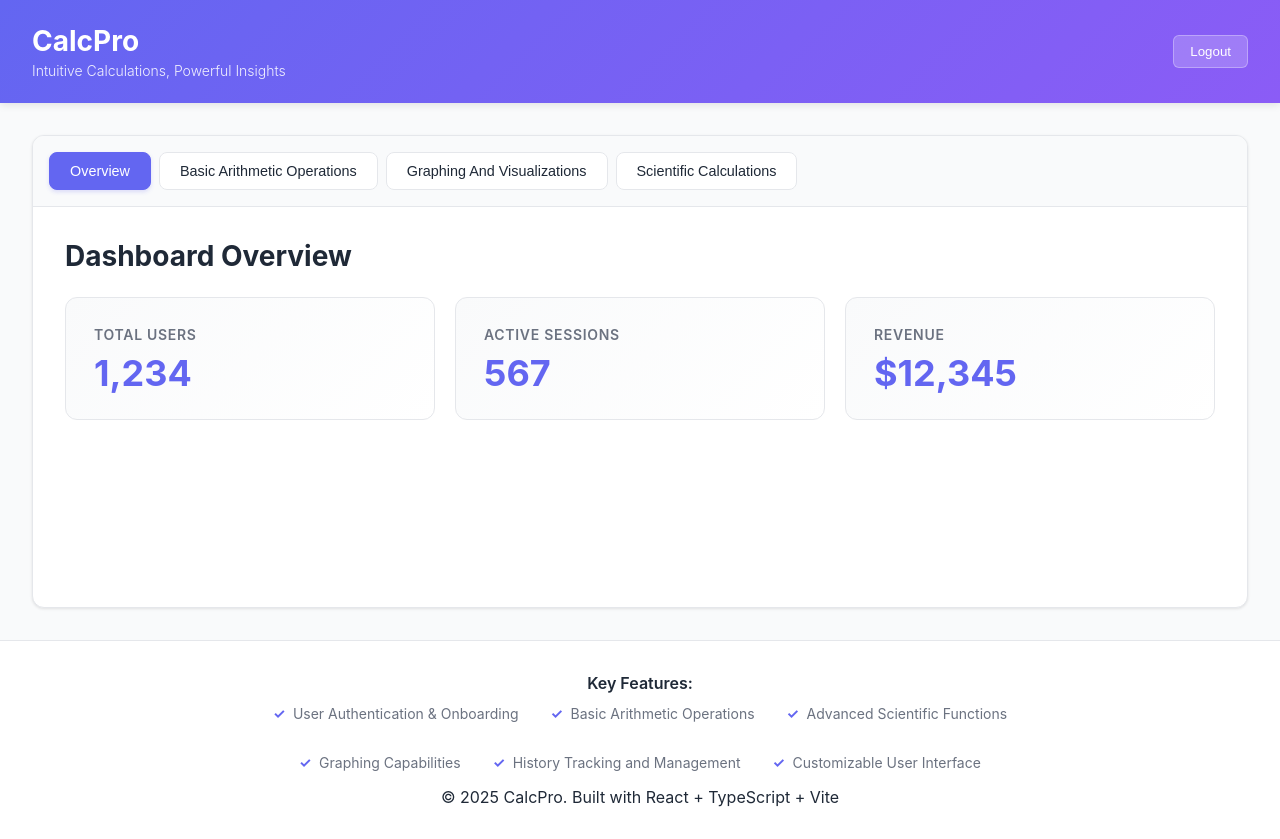
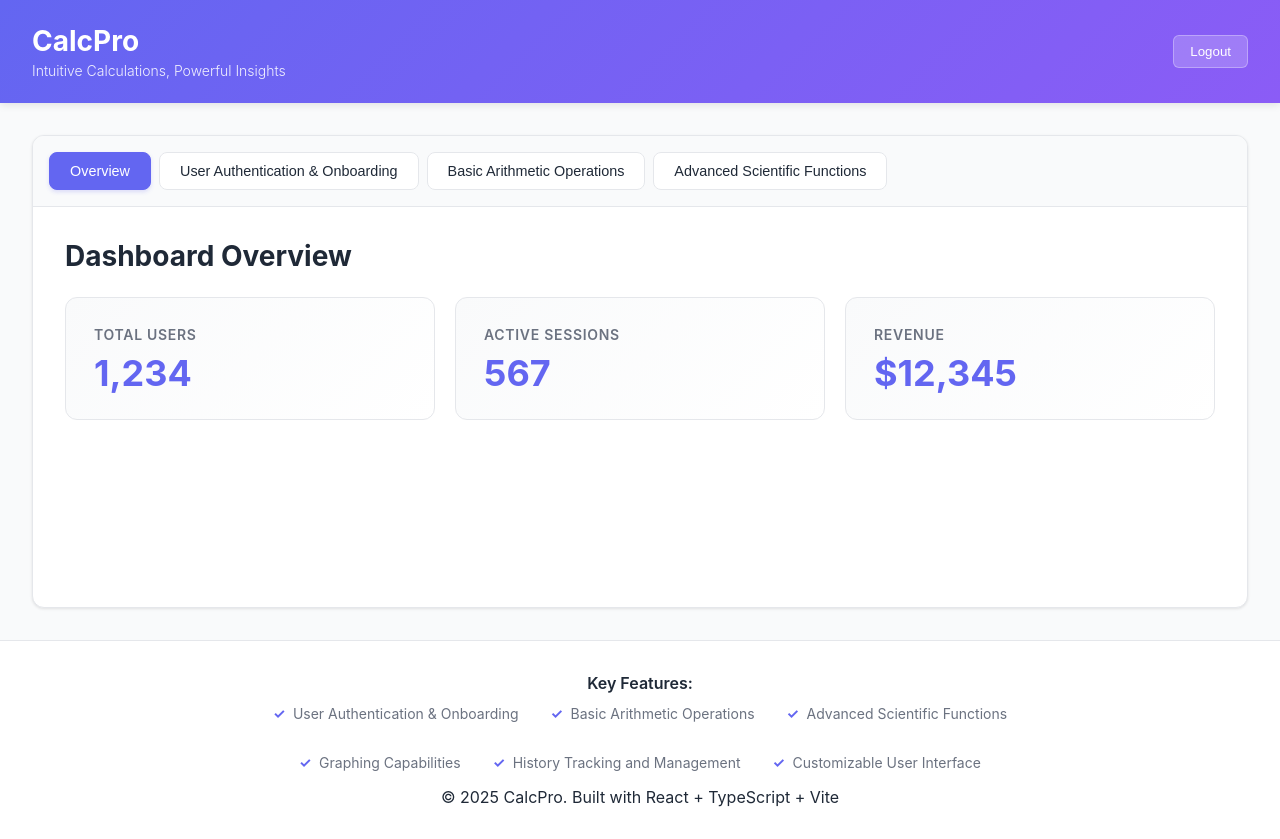
Before and after one commit to playworks93/calcpro-landing-app, a React (Vite) app: page / in a window 1280 px wide. Both pictures are taken after typing "name@example.com", "Sample123" into the empty fields and a click on the button "Sign In". Built offline with nearby package versions, Linux system fonts and the light colour scheme.

Commit message:
Add src/components/Dashboard.tsx

```diff
--- a/src/components/Dashboard.tsx
+++ b/src/components/Dashboard.tsx
@@ -15,22 +15,22 @@ const Dashboard = (props: DashboardProps) => {
           Overview
         </button>
         <button
+          className={activeTab === 'user_authentication_&_onboarding' ? 'active' : ''}
+          onClick={() => setActiveTab('user_authentication_&_onboarding')}
+        >
+          User Authentication & Onboarding
+        </button>
+        <button
           className={activeTab === 'basic_arithmetic_operations' ? 'active' : ''}
           onClick={() => setActiveTab('basic_arithmetic_operations')}
         >
           Basic Arithmetic Operations
         </button>
         <button
-          className={activeTab === 'graphing_and_visualizations' ? 'active' : ''}
-          onClick={() => setActiveTab('graphing_and_visualizations')}
+          className={activeTab === 'advanced_scientific_functions' ? 'active' : ''}
+          onClick={() => setActiveTab('advanced_scientific_functions')}
         >
-          Graphing And Visualizations
-        </button>
-        <button
-          className={activeTab === 'scientific_calculations' ? 'active' : ''}
-          onClick={() => setActiveTab('scientific_calculations')}
-        >
-          Scientific Calculations
+          Advanced Scientific Functions
         </button>
       </nav>
 
@@ -55,6 +55,13 @@ const Dashboard = (props: DashboardProps) => {
           </div>
         )}
 
+        {activeTab === 'user_authentication_&_onboarding' && (
+          <div className="tab-content">
+            <h2>User Authentication & Onboarding</h2>
+            <p>Manage your user authentication & onboarding here.</p>
+          </div>
+        )}
+
         {activeTab === 'basic_arithmetic_operations' && (
           <div className="tab-content">
             <h2>Basic Arithmetic Operations</h2>
@@ -62,17 +69,10 @@ const Dashboard = (props: DashboardProps) => {
           </div>
         )}
 
-        {activeTab === 'graphing_and_visualizations' && (
+        {activeTab === 'advanced_scientific_functions' && (
           <div className="tab-content">
-            <h2>Graphing and Visualizations</h2>
-            <p>Manage your graphing and visualizations here.</p>
-          </div>
-        )}
-
-        {activeTab === 'scientific_calculations' && (
-          <div className="tab-content">
-            <h2>Scientific Calculations</h2>
-            <p>Manage your scientific calculations here.</p>
+            <h2>Advanced Scientific Functions</h2>
+            <p>Manage your advanced scientific functions here.</p>
           </div>
         )}
       </div>
```
